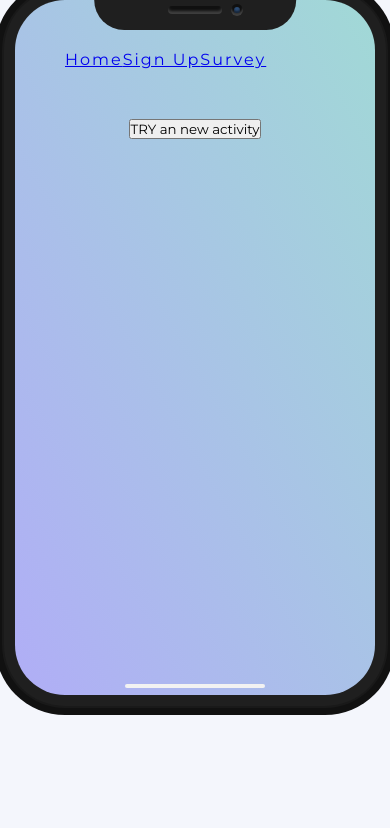
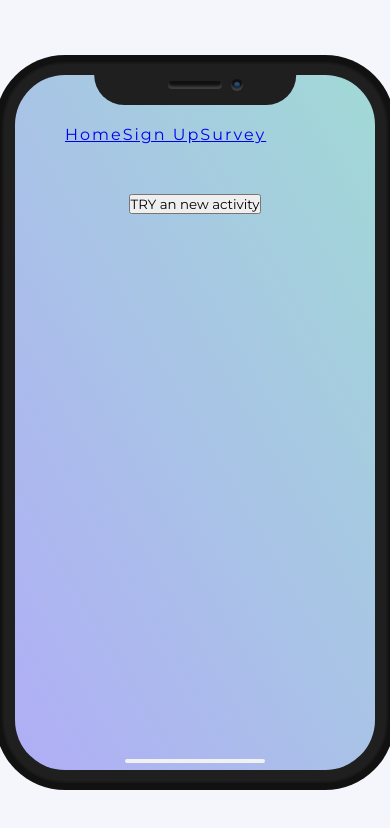
Before and after one commit to MrDrops/project2-support-buddy-front, a React (Create React App) app in the folder mental-health-app/: page / in a window 390 px wide. Shown: the top 828 px of the page. Built offline with nearby package versions, Linux system fonts and the light colour scheme.

Commit message:
fixed phone

```diff
--- a/mental-health-app/src/App.scss
+++ b/mental-health-app/src/App.scss
@@ -16,7 +16,7 @@ body {
 
   .iphone-x {
     position: relative;
-    margin: 0 auto;
+    margin: 75px auto;
     width: 360px;
     height: 695px;
     background-color: #7371ee;
```
